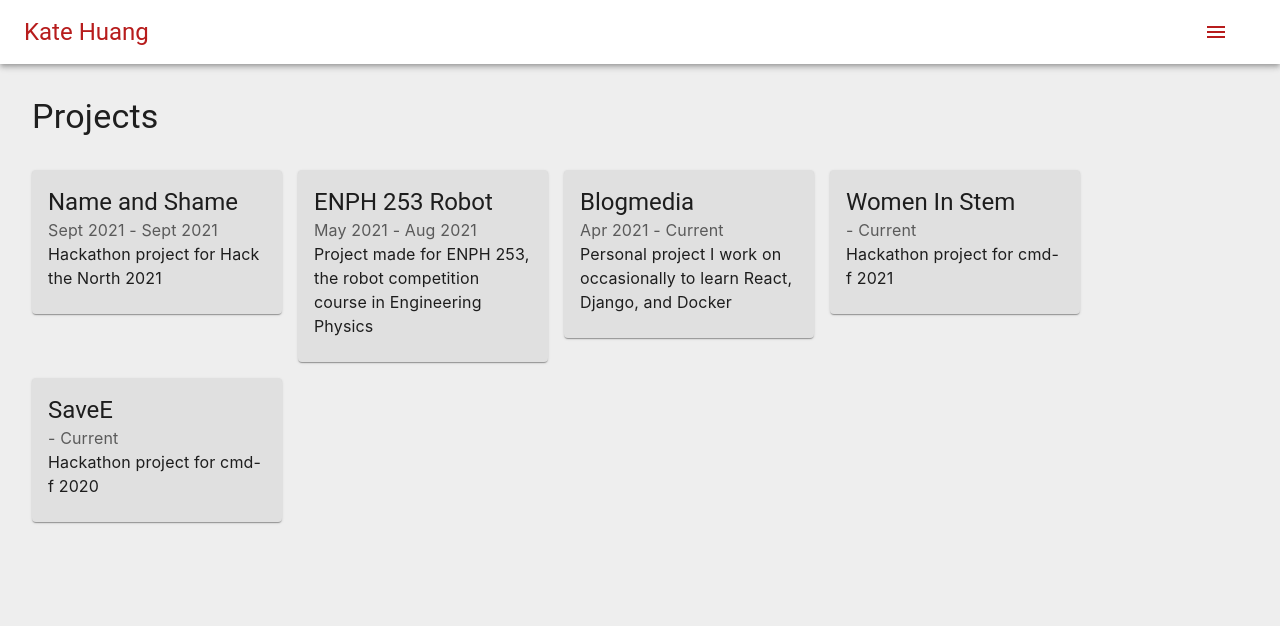
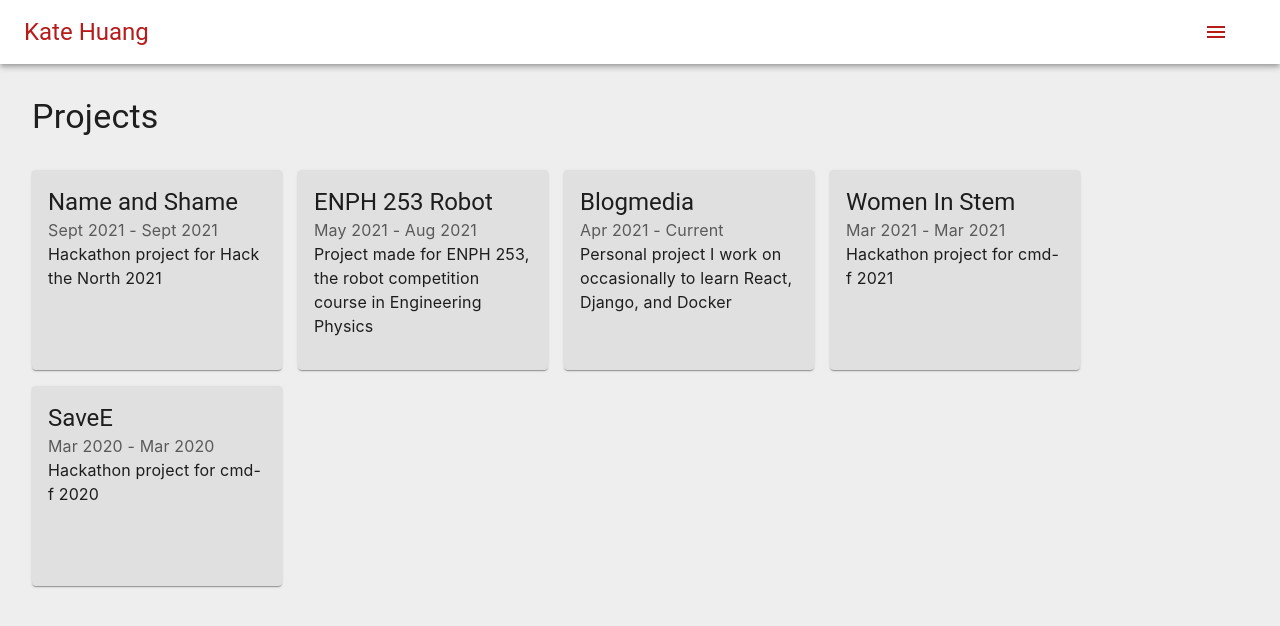
Before and after one commit to katejh/portfolio, a React (Create React App) app: page /projects in a window 1280 px wide. Shown: the top 626 px of the page. Built offline with nearby package versions, Linux system fonts and the light colour scheme.

Commit message:
fix more resume.json parsing

```diff
--- a/public/resume.json
+++ b/public/resume.json
@@ -43,9 +43,9 @@
         {
             "name": "Name and Shame",
             "brief": "Hackathon project for Hack the North 2021",
-            "body": "",
+            "body": "<b>test description</b>",
             "images": [],
-            "code-link": "",
+            "code_link": "",
             "url": "",
             "start_date": "Sept 2021",
             "end_date": "Sept 2021",
@@ -56,7 +56,7 @@
             "brief": "Project made for ENPH 253, the robot competition course in Engineering Physics",
             "body": "",
             "images": [],
-            "code-link": "",
+            "code_link": "",
             "url": "",
             "start_date": "May 2021",
             "end_date": "Aug 2021",
@@ -67,7 +67,7 @@
             "brief": "Personal project I work on occasionally to learn React, Django, and Docker",
             "body": "",
             "images": [],
-            "code-link": "",
+            "code_link": "",
             "url": "",
             "start_date": "Apr 2021",
             "end_date": "",
@@ -78,10 +78,10 @@
             "brief": "Hackathon project for cmd-f 2021",
             "body": "",
             "images": [],
-            "code-link": "",
+            "code_link": "",
             "url": "",
-            "start_date": "",
-            "end_date": "",
+            "start_date": "Mar 2021",
+            "end_date": "Mar 2021",
             "technologies": ["Python", "JavaScript", "Flask", "React", "Firebase"]
         },
         {
@@ -89,25 +89,16 @@
             "brief": "Hackathon project for cmd-f 2020",
             "body": "",
             "images": [],
-            "code-link": "",
+            "code_link": "",
             "url": "",
-            "start_date": "",
-            "end_date": "",
+            "start_date": "Mar 2020",
+            "end_date": "Mar 2020",
             "technologies": ["Python", "Django", "HTML"]
         }
     ],
     "experience": {
         "summary": "",
         "jobs": [
-            {
-                "company": "Twitter",
-                "title": "(Incoming) Software Engineer Intern",
-                "start_date": "May 2022",
-                "end_date": "Aug 2022",
-                "technologies": [],
-                "brief": "I'll be joining Twitter as an intern this summer!",
-                "description": ""
-            },
             {
                 "company": "University of British Columbia",
                 "title": "Undergraduate Teaching Assistant - APSC 160",
--- a/src/components/Projects.js
+++ b/src/components/Projects.js
@@ -30,7 +30,8 @@ function Projects(props) {
                       projects={props.projects}
                       cardProps={{
                         sx: {
-                          maxWidth: 250,
+                          width: 250,
+                          height: 200,
                           cursor: 'pointer'
                         },
                       }}
```
Also changed, not shown: src/components/ProjectsList.js (+8 -6 lines).
